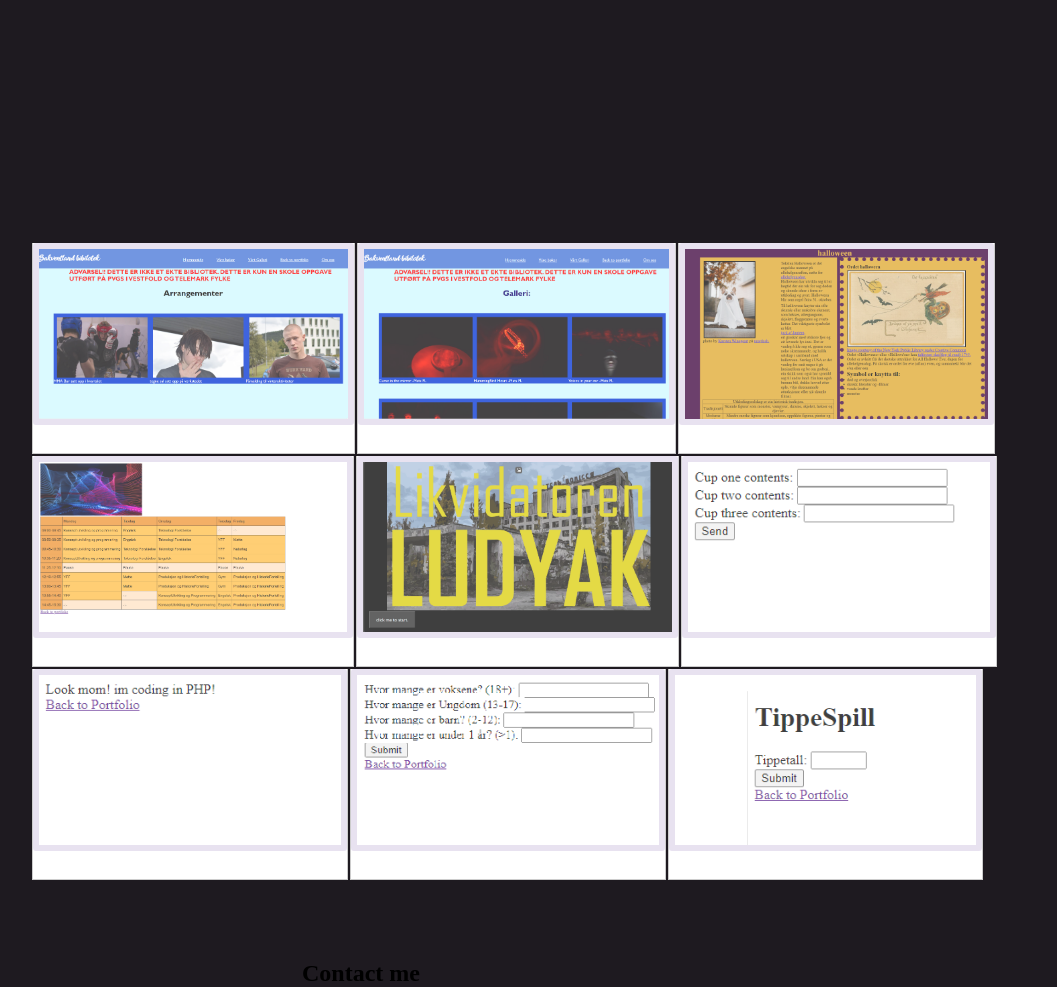
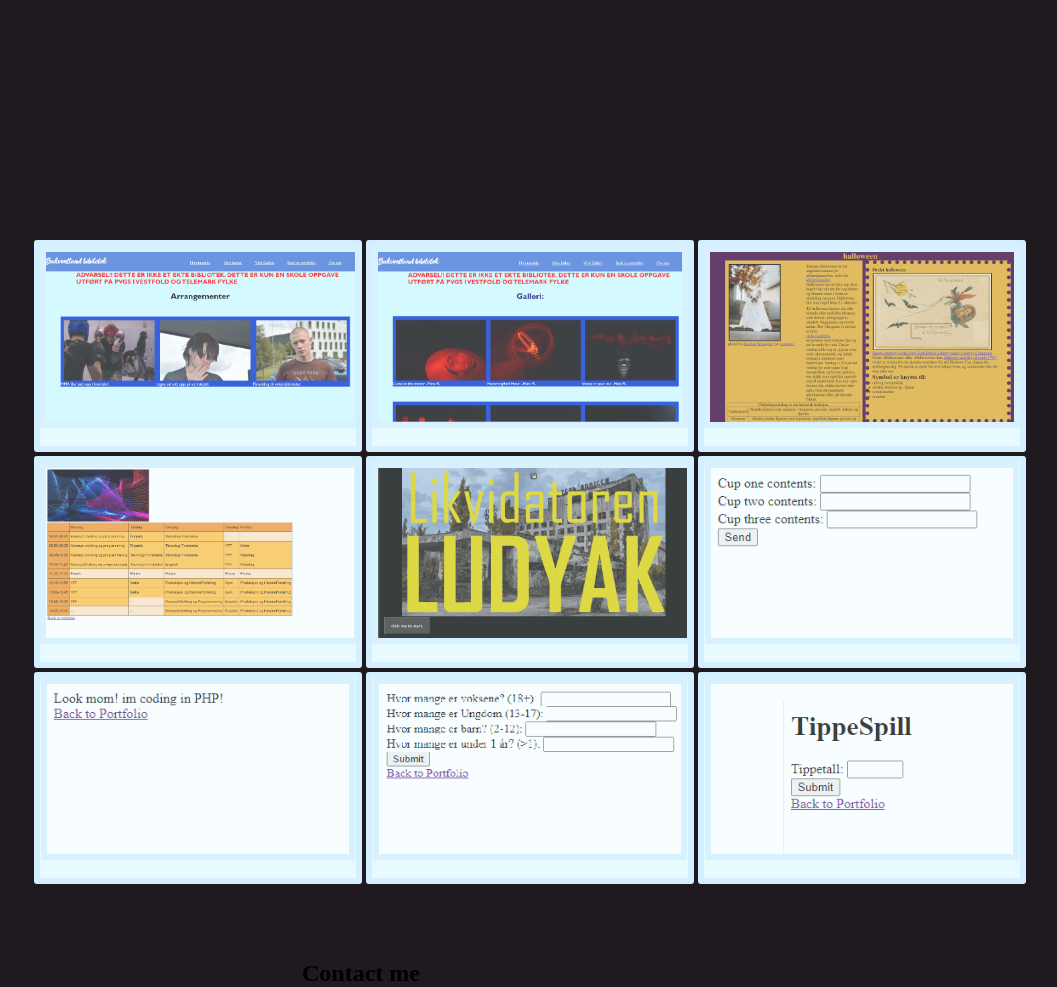
Before and after one commit to Mats-Florell/Portfolio, a PHP site: page / in a window 1280 px wide. Shown: the part 1440-2427 px from the top of the page, without its empty margins (98-1155 px from the left). Run offline with PHP 8.4, Linux system fonts and the light colour scheme.

Commit message:
Endring i stil på Portfolio index siden
Byttet farge palett på prosjekter bilder,  endret margin på prosjekt bilder og satte standard størrelse på bilder

```diff
--- a/style.css
+++ b/style.css
@@ -42,10 +42,10 @@ section:nth-child(odd)
 }
 
 .hide{
-    display: none;
     font-size: 10px;
     margin:0px;
     padding: 0px;
+    display: none;
 }
 h2{
     margin-left: 400px;
@@ -66,17 +66,19 @@ ul{
   }
 
   .sites ul li {
-      background: #fff;
+      background: #e6faff;
       display: inline;
       list-style: none;
         float: left;
-      margin: 2px 0 0 2px;
-        padding: 0;
-        text-align:center;
+      margin: 4px 0 0 4px;
+      padding: 0;
+      text-align:center;
       color: #000;
-      border: 1px solid #ccc;
       border-top: 0px;
-        height: 210px;
+      height: 200px;
+      width: 316px;
+      border: 6px solid #d4efff;
+      border-radius: 3px;
   }
 
   .sites ul li a {
@@ -101,6 +103,6 @@ ul{
   }
 
   .sites ul li a img {
-    border: 6px solid #e1d9ec;
-    border-radius: 3px;
+    border: 6px solid #d4efff;
+
   }
```
